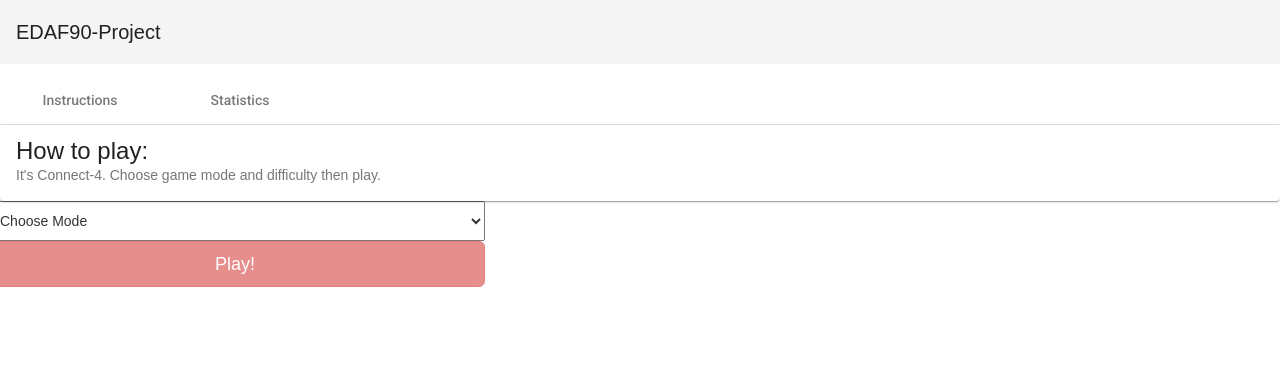
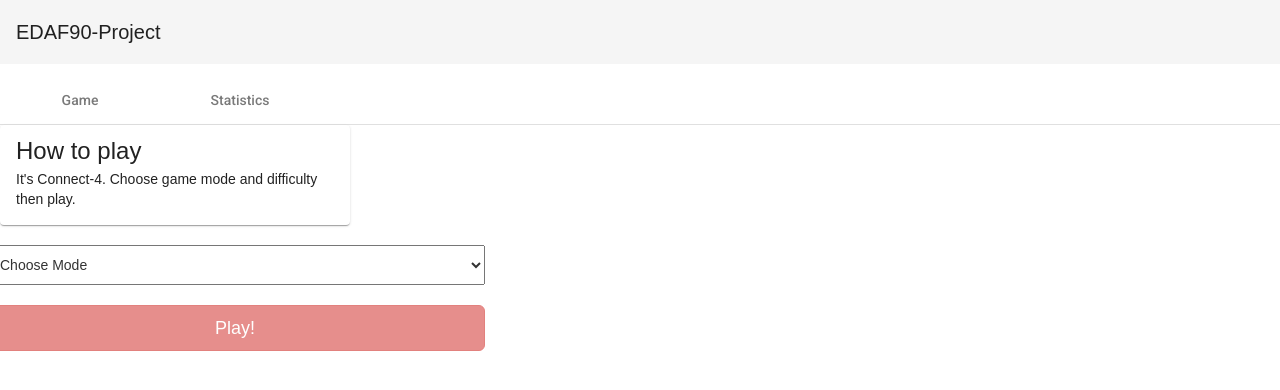
Before and after one commit to Yamen9418/Connect4-AI, an Angular app: page / in a window 1280 px wide. Shown: the top 390 px of the page. Built offline with nearby package versions, Linux system fonts and the light colour scheme.

Commit message:
Change UI

```diff
--- a/src/app/app.component.html
+++ b/src/app/app.component.html
@@ -6,7 +6,7 @@
 
 <nav mat-tab-nav-bar>
   <a mat-tab-link
-  routerLink="/">Instructions</a>
+  routerLink="/">Game</a>
 
 <!--   <a mat-tab-link
   routerLink="/game">Play Game</a> -->
--- a/src/app/app.module.ts
+++ b/src/app/app.module.ts
@@ -5,6 +5,8 @@ import { MatButtonModule } from '@angular/material/button';
 import { MatToolbarModule } from '@angular/material/toolbar';
 import { MatTabsModule } from '@angular/material/tabs';
 import { MatCardModule } from '@angular/material/card';
+import { MatFormFieldModule } from '@angular/material/form-field';
+import { MatSelectModule } from '@angular/material/select';
 import { ReactiveFormsModule, FormsModule } from '@angular/forms';
 
 import { AppRoutingModule } from './app-routing.module';
@@ -35,6 +37,8 @@ import { ModeFormComponent } from './mode-form/mode-form.component';
     MatToolbarModule,
     MatTabsModule,
     MatCardModule,
+    MatFormFieldModule,
+    MatSelectModule,
     FormsModule,
     ReactiveFormsModule
   ],
--- a/src/app/game/game.component.html
+++ b/src/app/game/game.component.html
@@ -1,5 +1,6 @@
-<h2 *ngIf="winner">Player {{ winner == 1 ? 1 : 2 }} won the game!</h2>
-<h2 *ngIf="winner == 0">Draw!</h2>
+<mat-card>
+    <mat-card-title *ngIf="winner">Player {{ winner == 1 ? 1 : 2 }} won the game!</mat-card-title>
+    <mat-card-title *ngIf="winner == 0">Draw!</mat-card-title>
     <button mat-raised-button color="accent" *ngIf="winner || winner == 0" (click)="ngOnInit()">Restart game</button>
 
     <main>
@@ -9,5 +10,7 @@
             (click)="makeMove(i)">
         </app-cell>
     </main>
+
     <h2 *ngIf="mode == 'Local'">Mode: {{ mode }} </h2>
     <h2 *ngIf="mode == 'AI'">Mode: {{ mode }}, Difficulty: {{ diff }} </h2>
+</mat-card>
--- a/src/app/main/main.component.html
+++ b/src/app/main/main.component.html
@@ -1,5 +1,8 @@
-<mat-card>
-    <mat-card-title>How to play:</mat-card-title>
-    <mat-card-subtitle>It's Connect-4. Choose game mode and difficulty then play.</mat-card-subtitle>
-</mat-card>
+<div class="md-padding" layout="row" layout-wrap>
+    <mat-card style="width: 350px">
+        <mat-card-title>How to play</mat-card-title>
+        <mat-card-content>It's Connect-4. Choose game mode and difficulty then play.</mat-card-content>
+    </mat-card>
+</div>
+<br>
 <app-mode-form></app-mode-form>
--- a/src/app/stats/stats.component.html
+++ b/src/app/stats/stats.component.html
@@ -1,14 +1,19 @@
 <div *ngIf="entries.length > 0">
+    <div class="md-padding" layout="row" layout-wrap>
+        <mat-card style="width: 350px" *ngFor="let entry of entries; let i = index">
+            <mat-card-title>{{i + 1}}) Game against {{ entry.against }}</mat-card-title>
+            <mat-card-content>Result: {{ entry.winner }}</mat-card-content>
+        </mat-card>
+    </div>
+    <br>
     <button mat-raised-button color="warn"
     (click)="resetEntries()">Remove entries</button>
-    <mat-card *ngFor="let entry of entries; let i = index">
-        <mat-card-title>{{i + 1}}) Game against {{ entry.against }}</mat-card-title>
-        <mat-card-subtitle>Result: {{ entry.winner }}</mat-card-subtitle>
-    </mat-card>
 </div>
 <div *ngIf="entries.length == 0">
-    <mat-card>
-        <mat-card-title>No played games found</mat-card-title>
-        <mat-card-subtitle>Go play some games!</mat-card-subtitle>
-    </mat-card>
+    <div class="md-padding" layout="row" layout-wrap>
+        <mat-card style="width: 350px">
+            <mat-card-title>No played games found</mat-card-title>
+            <mat-card-content>Go play some games!</mat-card-content>
+        </mat-card>
+    </div>
 </div>
```
Also changed, not shown: src/app/mode-form/mode-form.component.html (+5 -4 lines). Lines whose indentation alone changed are shown as unchanged.
